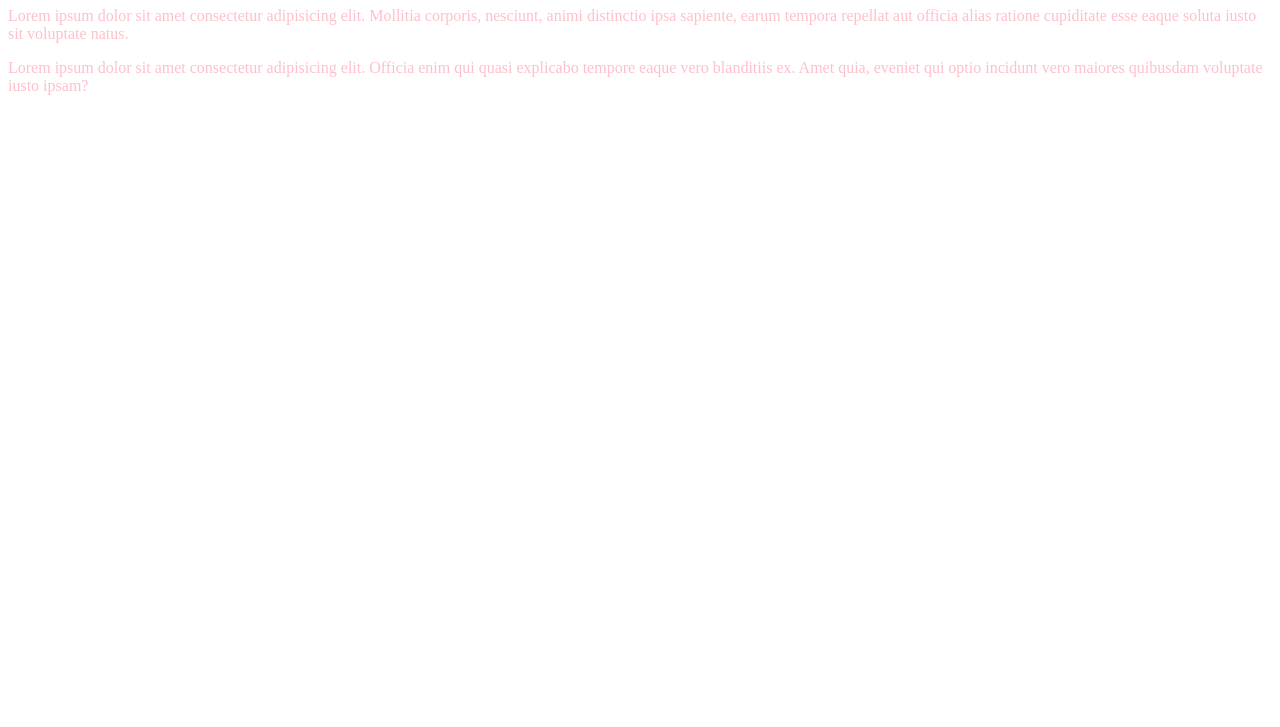
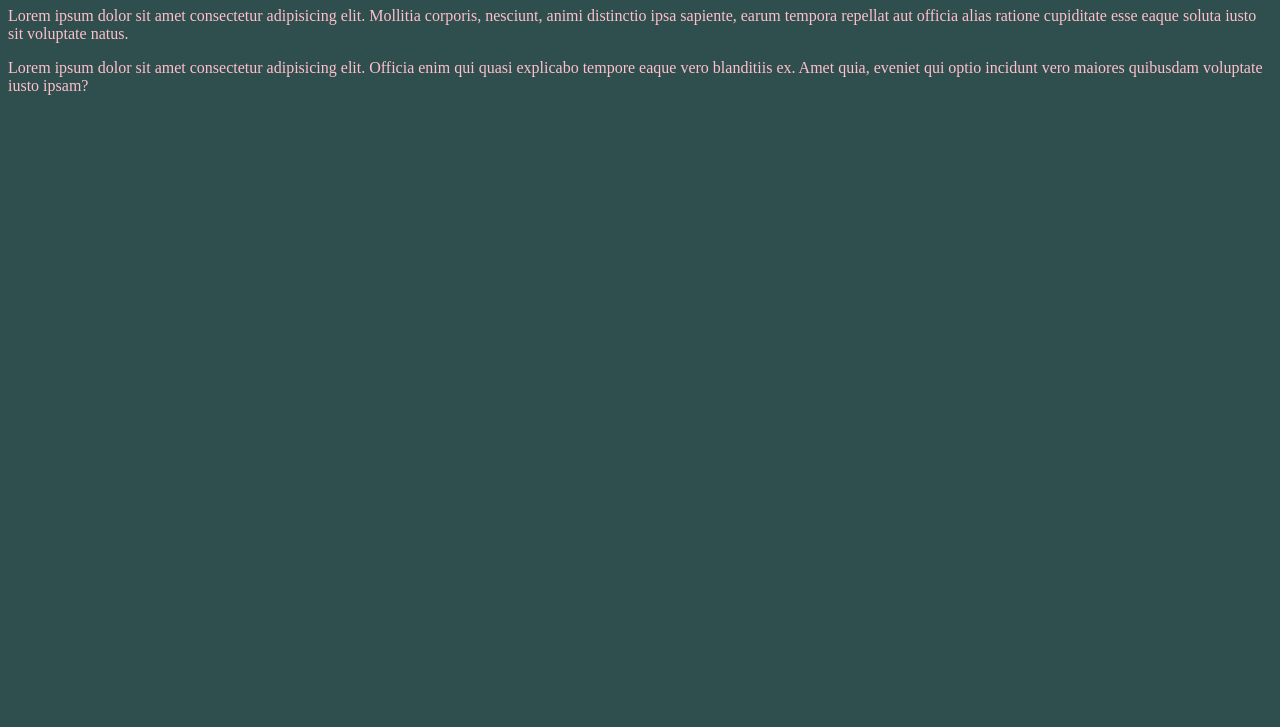
Before and after one commit to phizzy84/gitt, a plain HTML site: page index.html in a window 1280 px wide. Shown: the part 73-800 px from the top of the page. Drawn offline with Linux system fonts and the light colour scheme.

Commit message:
body element color changed

```diff
--- a/index.css
+++ b/index.css
@@ -1,2 +1,3 @@
 *{color: aquamarine;}
 p{color: pink;}
+body{background-color: darkslategray;}
```
